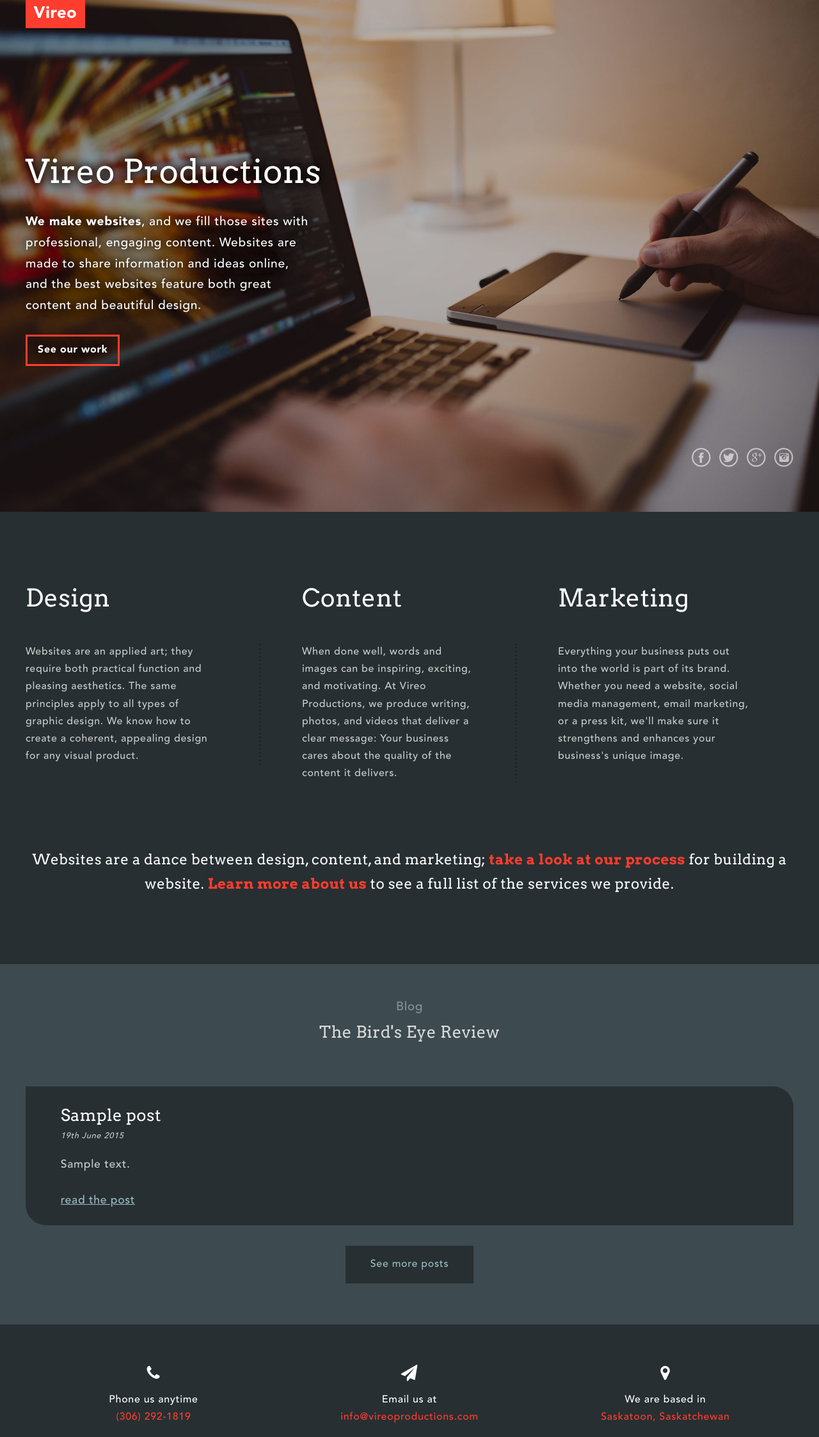
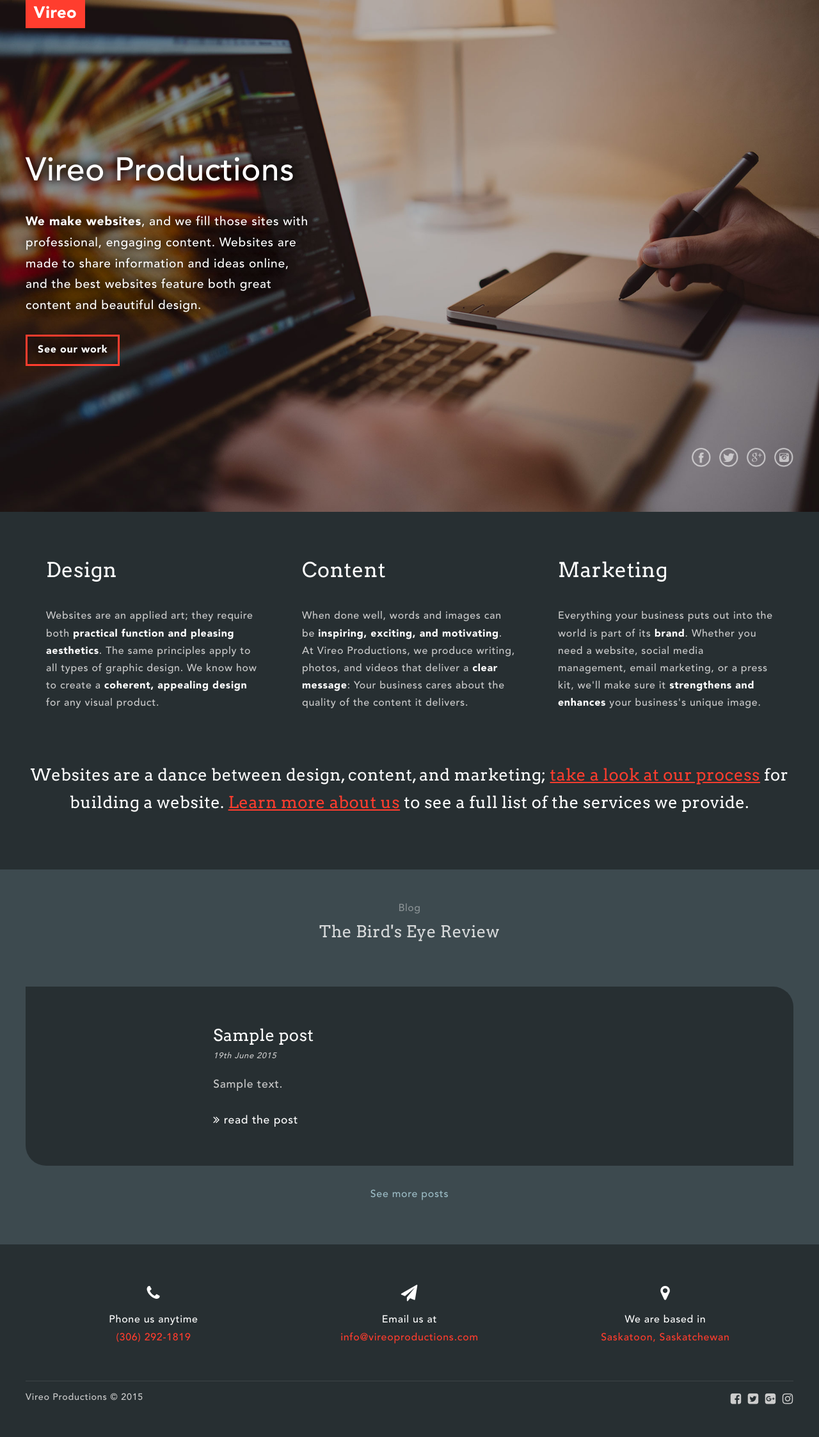
Before and after one commit to 7Mears/vireo, a WordPress theme: template themes/vireo/front-page.php in a window 1280 px wide. Shown: the top 2246 px of the page at 64% size. After the commit the page ends 2195 px from the top, so only its background shows below. Run offline with PHP 8.4 and a stand-in for WordPress, Linux system fonts and the light colour scheme; the site name, menu and one post (Sample post) are stand-ins, and other content is empty; some libraries are stand-ins or nearby versions.

Commit message:
omg big changes

```diff
--- a/themes/vireo/front-page.php
+++ b/themes/vireo/front-page.php
@@ -27,22 +27,23 @@ get_header(); ?>
 
     <div class="home-services-section">
       <h3>Design</h3>
-      <p class="bar">Websites are an applied art; they require both practical function and pleasing aesthetics. The same principles apply to all types of graphic design. We know how to create a coherent, appealing design for any visual product.</p>
+      <p>Websites are an applied art; they require both <strong>practical function and pleasing aesthetics</strong>. The same principles apply to all types of graphic design. We know how to create a <strong>coherent, appealing design</strong> for any visual product.</p>
     </div>
 
     <div class="home-services-section">
       <h3>Content</h3>
-      <p class="bar">When done well, words and images can be inspiring, exciting, and motivating. At Vireo Productions, we produce writing, photos, and videos that deliver a clear message: Your business cares about the quality of the content it delivers.</p>
+      <p>When done well, words and images can be <strong>inspiring, exciting, and motivating</strong>. At Vireo Productions, we produce writing, photos, and videos that deliver a <strong>clear message</strong>: Your business cares about the quality of the content it delivers.</p>
     </div>
 
     <div class="home-services-section">
       <h3>Marketing</h3>
-      <p>Everything your business puts out into the world is part of its brand. Whether you need a website, social media management, email marketing, or a press kit, we'll make sure it strengthens and enhances your business's unique image.</p>
+      <p>Everything your business puts out into the world is part of its <strong>brand</strong>. Whether you need a website, social media management, email marketing, or a press kit, we'll make sure it <strong>strengthens and enhances</strong> your business's unique image.</p>
     </div>
 
     <h4>Websites are a dance between design, content, and marketing; <a href="<?php echo esc_url( home_url( '/' ) ); ?>process/">take a look at our process</a> for building a website. <a href="<?php echo esc_url( home_url( '/' ) ); ?>about/">Learn more about us</a> to see a full list of the services we provide.</h4>
   </div><!-- /container -->
 </section><!-- /services -->
+
 
 
 <section class="home-blog">
@@ -66,7 +67,7 @@ get_header(); ?>
             <!-- excerpt -->
             <?php the_excerpt(); ?>
 
-            <a href="<?php the_permalink() ?>" title="<?php the_title(); ?>" class="read-more">read the post</a>
+            <a href="<?php the_permalink() ?>" title="<?php the_title(); ?>" class="read-more"><i class="fa fa-angle-double-right"></i> read the post</a>
 
           </div><!-- /post content -->
           <div class="clear"></div>
--- a/themes/vireo/sass/theme/_frontpage.scss
+++ b/themes/vireo/sass/theme/_frontpage.scss
@@ -6,7 +6,7 @@
 
 .section-title {
   color: rgba(255,255,255,0.4);
-  @include font-size(1.2);
+  @include font-size(1);
   font-family: $font__primary;
   margin: ($padding-main / 2) 0 0 0;
 }
@@ -42,7 +42,7 @@
 }
 
 .hero-title {
-  font-family: $font__secondary;
+  font-family: $font__primary;
   font-weight: 400;
   padding-top: 100px;
   margin: 0;
@@ -102,22 +102,13 @@
   h4 {
     padding: $padding-main 0;
     color: $color__text-alt;
-    @include font-size(1.4);
     text-align: center;
-
-
-    a {
-      text-decoration: none;
-      font-weight: 700;
-    }
-
-    @include bp-medium {
-      text-align: left;
-    }
+    margin: 0;
   }
 
   // 3 section titles
   h3 {
+    @include font-size(2);
     color: $color__text-alt;
 
     @include bp-medium {
@@ -129,31 +120,14 @@
 .home-services-section {
   width: 33.333%;
   float: left;
-  padding: $padding-main;
+  padding: 0 $padding-main;
 
-  &:first-child {
-    padding-left: 0;
-  }
-
-  &:nth-child(3) {
-    padding-right: 0;
+  strong {
+    color: $color__text-alt;
   }
 
   p {
     color: $color__text-alt-dark;
-    padding-right: ($padding-main * 2);
-
-    @include bp-large {
-      padding: 0;
-    }
-  }
-
-  .bar {
-    border-right: $border-size dotted rgba(0,0,0,0.2);
-
-    @include bp-large {
-      border: 0;
-    }
   }
 
   @include bp-medium {
@@ -176,27 +150,26 @@
 }
 
 .home-post {
-  padding: 0 $padding-main;
+  padding: $padding-main;
   margin-top: ($padding-main * 2);
   background-color: $color1;
   color: $color__text-alt-dark;
   border-radius: 0 2em 0 2em;
+  position: relative;
 
-  a {
-    color: $color2;
+  a,
+  h4 {
+    color: $color3;
+    text-decoration: none;
+    transition: 0.4s ease;
 
     &:hover,
     &:active,
     &:focus {
-      color: $color3;
+      color: $color4;
     }
   }
-
-  a:first-child {
-    text-decoration: none;
-  }
 }
-
 
 .home-post--content {
   width: 75%;
@@ -220,16 +193,21 @@
 
   @include bp-medium {
     width: 75px;
-    margin-top: -(75px / 2.5);
+    margin-top: -($padding-main * 2);
   }
 }
 
-.home-post:nth-child(3) .home-post--image {
-  float: right;
-}
+.home-post:nth-child(3n + 1) {
+  border-radius: 2em 0 2em 0;
 
-.home-post:nth-child(3) .home-post--content {
-  float: left;
+  .home-post--image {
+    float: right;
+  }
+
+  .home-post--content {
+    float: left;
+
+  }
 }
 
 .home-post--title {
@@ -247,29 +225,17 @@
 // read all posts
 
 .read-all-posts {
-
+  margin-top: $padding-main;
   text-align: center;
-  width: 200px;
-  margin: 0 auto;
-  position: relative;
-
-  @include bp-small {
-    width: 100%;
-  }
 
   a {
-    background-color: $color1;
-    padding:  ($padding-main / 2) $padding-main;
-    display: block;
-    margin: $padding-main auto 0 auto;
     text-decoration: none;
     color: $color2;
 
     &:hover,
     &:active,
     &:focus {
-      background-color: rgba($color1, 0.4);
-      color: $color3;
+      color: $color4;
     }
   }
 
--- a/themes/vireo/sass/theme/_portfolio.scss
+++ b/themes/vireo/sass/theme/_portfolio.scss
@@ -5,7 +5,8 @@
 
 .portfolio-archive-post {
   color: $color__text-alt-dark;
-  overflow: auto; // ie fix
+  position: relative;
+  padding: $padding-main 0;
 
   &:nth-child(2n + 2) {
     background-color: rgba(0,0,0,0.2);
@@ -17,6 +18,11 @@
 
   h4 {
     margin: 0;
+  }
+
+  img {
+    border-radius: 2em 0 2em 0;
+    padding: 0;
   }
 }
 
--- a/themes/vireo/style.css
+++ b/themes/vireo/style.css
@@ -998,8 +998,8 @@ main {
 
 .section-title {
   color: rgba(255, 255, 255, 0.4);
-  font-size: 19.2px;
-  font-size: 1.2rem;
+  font-size: 16px;
+  font-size: 1rem;
   font-family: "Avenir", sans-serif;
   margin: 1em 0 0 0;
 }
@@ -1033,7 +1033,7 @@ main {
 }
 
 .hero-title {
-  font-family: "Arvo", serif;
+  font-family: "Avenir", sans-serif;
   font-weight: 400;
   padding-top: 100px;
   margin: 0;
@@ -1093,20 +1093,12 @@ main {
 .home-services h4 {
   padding: 2em 0;
   color: #FFFFFF;
-  font-size: 22.4px;
-  font-size: 1.4rem;
   text-align: center;
-}
-.home-services h4 a {
-  text-decoration: none;
-  font-weight: 700;
-}
-@media only screen and (max-width: 55em) {
-  .home-services h4 {
-    text-align: left;
-  }
+  margin: 0;
 }
 .home-services h3 {
+  font-size: 32px;
+  font-size: 2rem;
   color: #FFFFFF;
 }
 @media only screen and (max-width: 55em) {
@@ -1118,30 +1110,13 @@ main {
 .home-services-section {
   width: 33.333%;
   float: left;
-  padding: 2em;
-}
-.home-services-section:first-child {
-  padding-left: 0;
-}
-.home-services-section:nth-child(3) {
-  padding-right: 0;
+  padding: 0 2em;
+}
+.home-services-section strong {
+  color: #FFFFFF;
 }
 .home-services-section p {
   color: #cccccc;
-  padding-right: 4em;
-}
-@media only screen and (max-width: 75em) {
-  .home-services-section p {
-    padding: 0;
-  }
-}
-.home-services-section .bar {
-  border-right: 3px dotted rgba(0, 0, 0, 0.2);
-}
-@media only screen and (max-width: 75em) {
-  .home-services-section .bar {
-    border: 0;
-  }
 }
 @media only screen and (max-width: 55em) {
   .home-services-section {
@@ -1160,20 +1135,24 @@ main {
 }
 
 .home-post {
-  padding: 0 2em;
+  padding: 2em;
   margin-top: 4em;
   background-color: #272F32;
   color: #cccccc;
   border-radius: 0 2em 0 2em;
-}
-.home-post a {
-  color: #9DBDC6;
-}
-.home-post a:hover, .home-post a:active, .home-post a:focus {
-  color: #FFFFFF;
-}
-.home-post a:first-child {
+  position: relative;
+}
+.home-post a,
+.home-post h4 {
+  color: #FFFFFF;
   text-decoration: none;
+  transition: 0.4s ease;
+}
+.home-post a:hover, .home-post a:active, .home-post a:focus,
+.home-post h4:hover,
+.home-post h4:active,
+.home-post h4:focus {
+  color: #FF3D2E;
 }
 
 .home-post--content {
@@ -1201,15 +1180,17 @@ main {
 @media only screen and (max-width: 55em) {
   .home-post--image {
     width: 75px;
-    margin-top: -30px;
-  }
-}
-
-.home-post:nth-child(3) .home-post--image {
+    margin-top: -4em;
+  }
+}
+
+.home-post:nth-child(3n + 1) {
+  border-radius: 2em 0 2em 0;
+}
+.home-post:nth-child(3n + 1) .home-post--image {
   float: right;
 }
-
-.home-post:nth-child(3) .home-post--content {
+.home-post:nth-child(3n + 1) .home-post--content {
   float: left;
 }
 
@@ -1226,27 +1207,15 @@ main {
 }
 
 .read-all-posts {
+  margin-top: 2em;
   text-align: center;
-  width: 200px;
-  margin: 0 auto;
-  position: relative;
-}
-@media only screen and (max-width: 30em) {
-  .read-all-posts {
-    width: 100%;
-  }
 }
 .read-all-posts a {
-  background-color: #272F32;
-  padding: 1em 2em;
-  display: block;
-  margin: 2em auto 0 auto;
   text-decoration: none;
   color: #9DBDC6;
 }
 .read-all-posts a:hover, .read-all-posts a:active, .read-all-posts a:focus {
-  background-color: rgba(39, 47, 50, 0.4);
-  color: #FFFFFF;
+  color: #FF3D2E;
 }
 
 .page-header,
@@ -1708,7 +1677,8 @@ main {
 
 .portfolio-archive-post {
   color: #cccccc;
-  overflow: auto;
+  position: relative;
+  padding: 2em 0;
 }
 .portfolio-archive-post:nth-child(2n + 2) {
   background-color: rgba(0, 0, 0, 0.2);
@@ -1718,6 +1688,10 @@ main {
 }
 .portfolio-archive-post h4 {
   margin: 0;
+}
+.portfolio-archive-post img {
+  border-radius: 2em 0 2em 0;
+  padding: 0;
 }
 
 .portfolio-archive-post--content,
```
